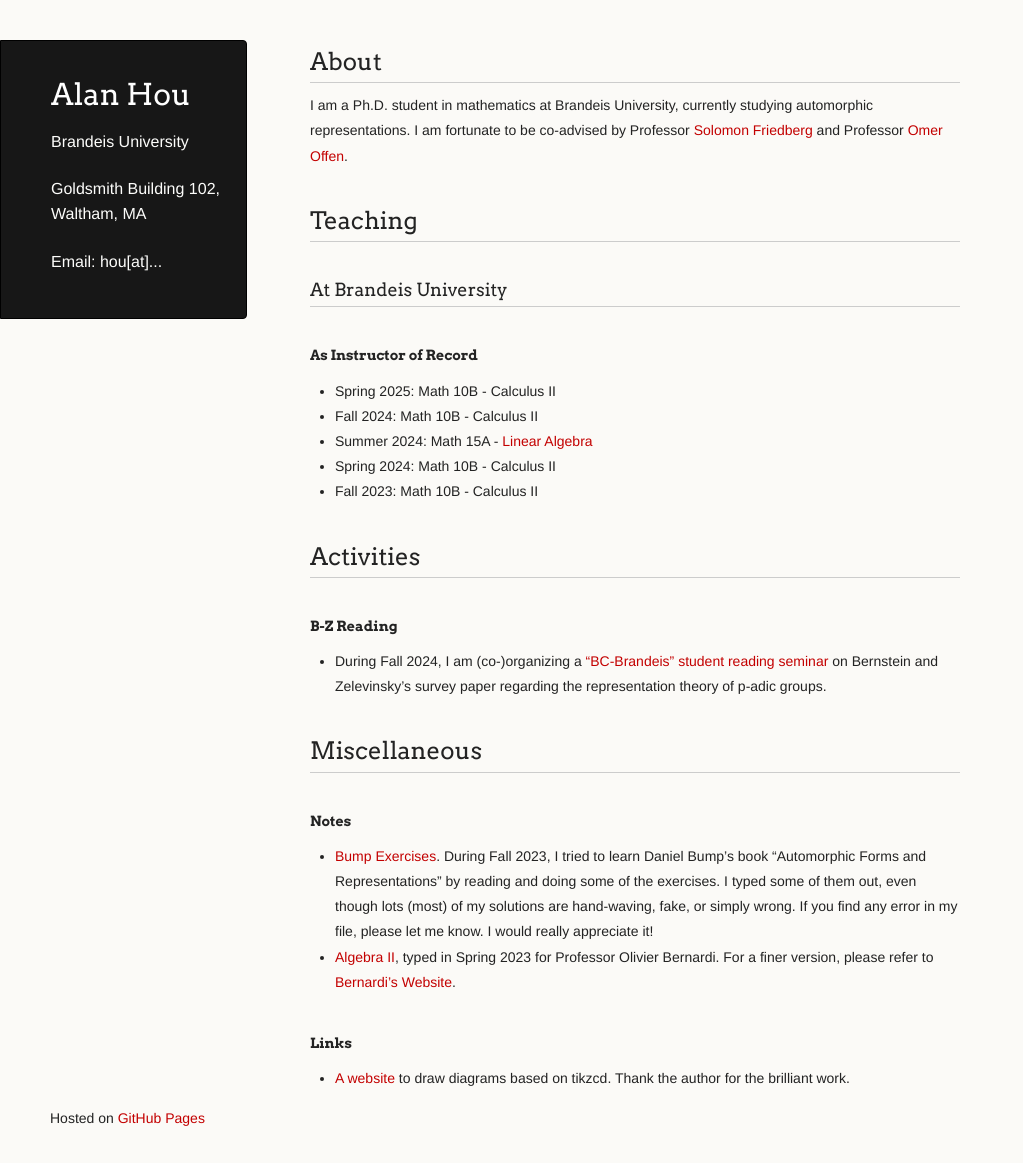
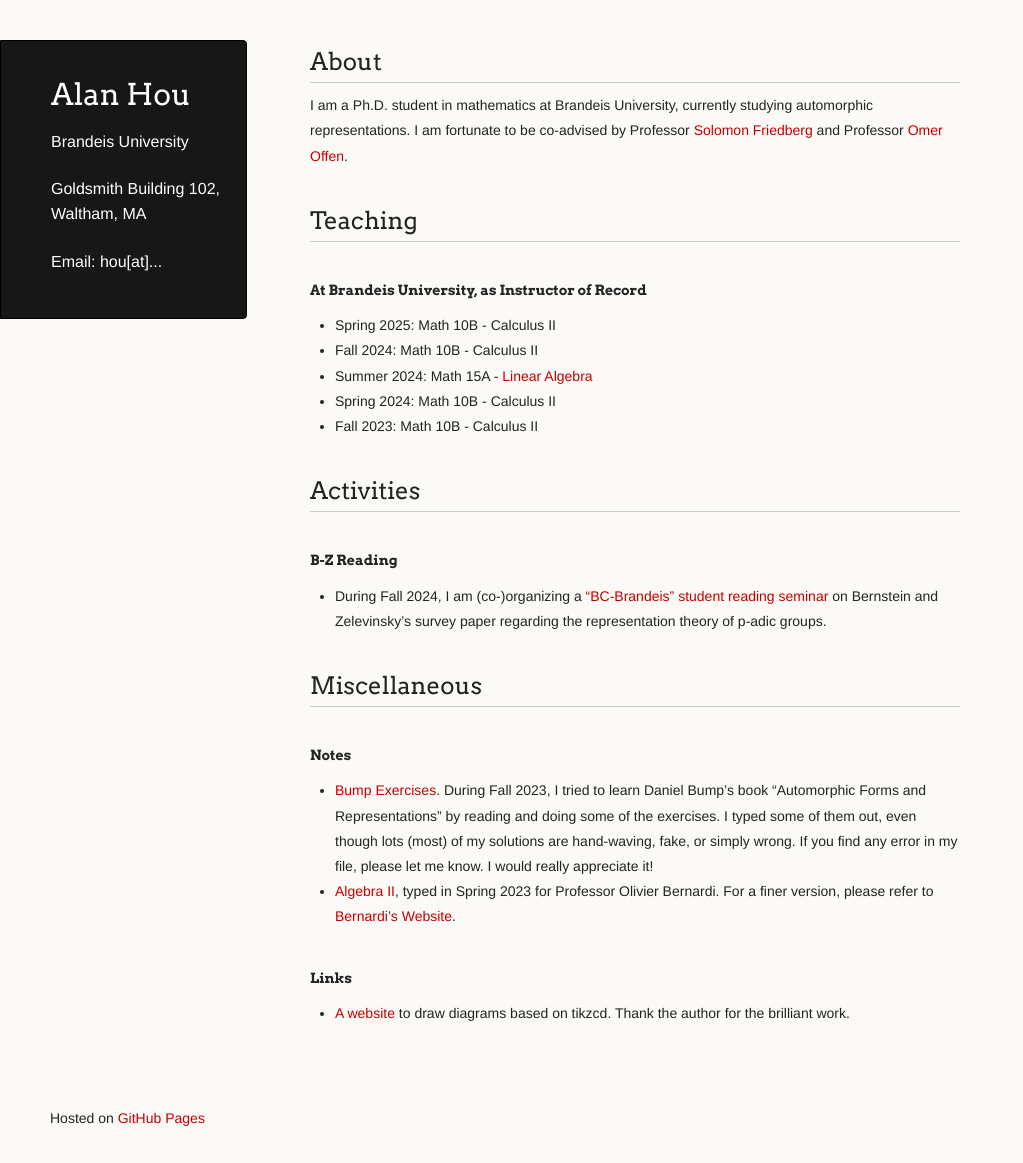
Before and after one commit to axhou/axhou.github.io, a Jekyll site: the page built from index.md, in a window 1280 px wide and 1163 px high. Shown: the whole window, without its empty margins (0-1023 px from the left). Built offline with Jekyll 4.4.1, drawn with Linux system fonts in a browser that asks for light colours; our own code applies the rules of GitHub Pages for plain Markdown files.

```diff
--- a/index.md
+++ b/index.md
@@ -10,8 +10,7 @@ I am a Ph.D. student in mathematics at Brandeis University, currently studying a
 
 ## Teaching
 
-### At Brandeis University
-#### As Instructor of Record
+#### At Brandeis University, as Instructor of Record
 - Spring 2025: Math 10B - Calculus II
 - Fall 2024: Math 10B - Calculus II
 - Summer 2024: Math 15A - [Linear Algebra](./s2024la.md)
```
